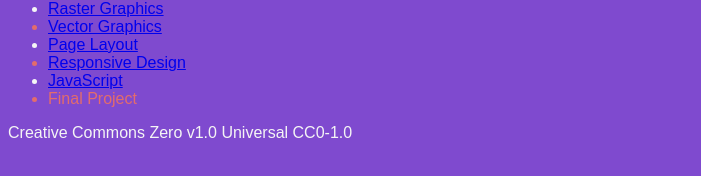
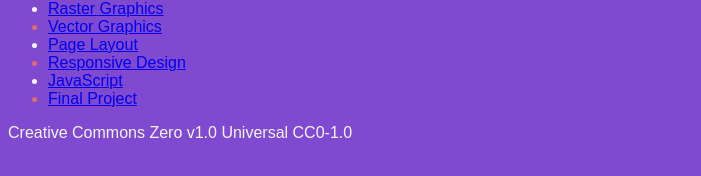
Before and after one commit to Julius-PC/site, a plain HTML site: page index.html in a window 1280 px wide. Shown: the part 282-458 px from the top of the page, without its empty margins (0-701 px from the left). Drawn offline with Linux system fonts and the light colour scheme.

Commit message:
Update index.html

```diff
--- a/index.html
+++ b/index.html
@@ -26,7 +26,7 @@
       <li><a href="page-layout/index.html">Page Layout</a></li>
       <li class="even"><a href="responsive-design/index.html">Responsive Design</a></li>
       <li><a href="javascript/index.html">JavaScript</a></li>
-      <li class="even">Final Project</li>
+      <li class="even"><a href="final-project/index.html">Final Project</a></li>
     </ul>
 
     <p> Creative Commons Zero v1.0 Universal CC0-1.0</p>
```
